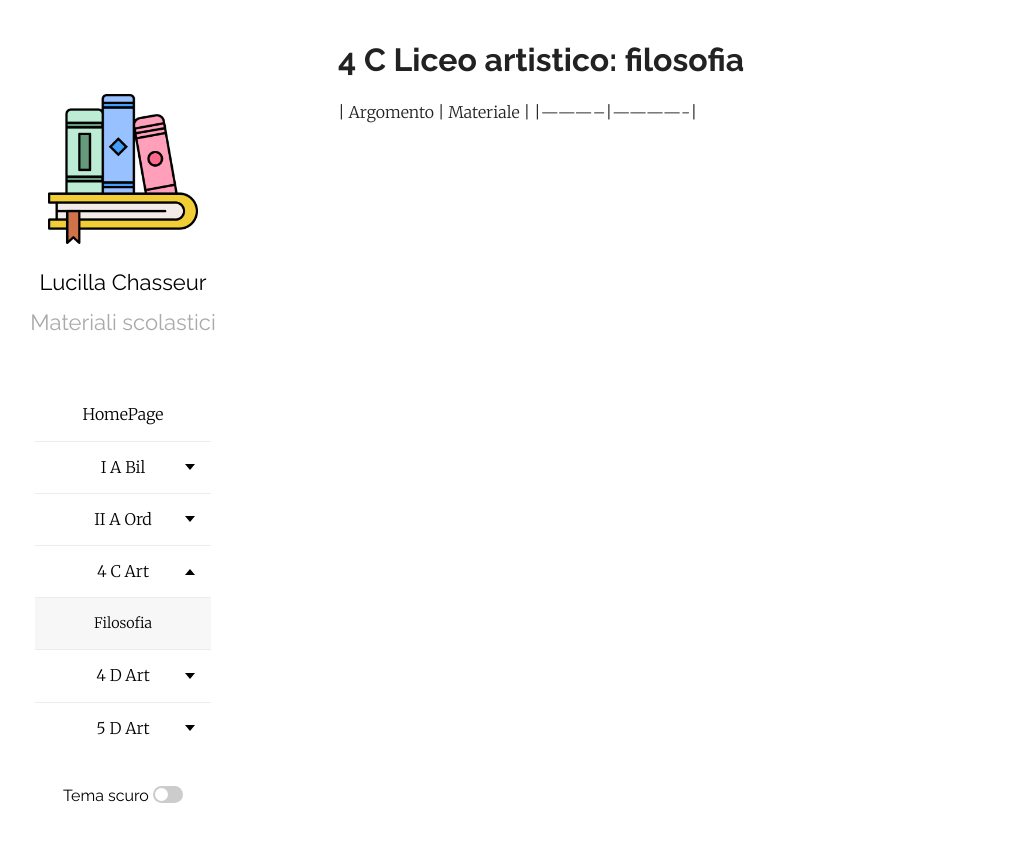
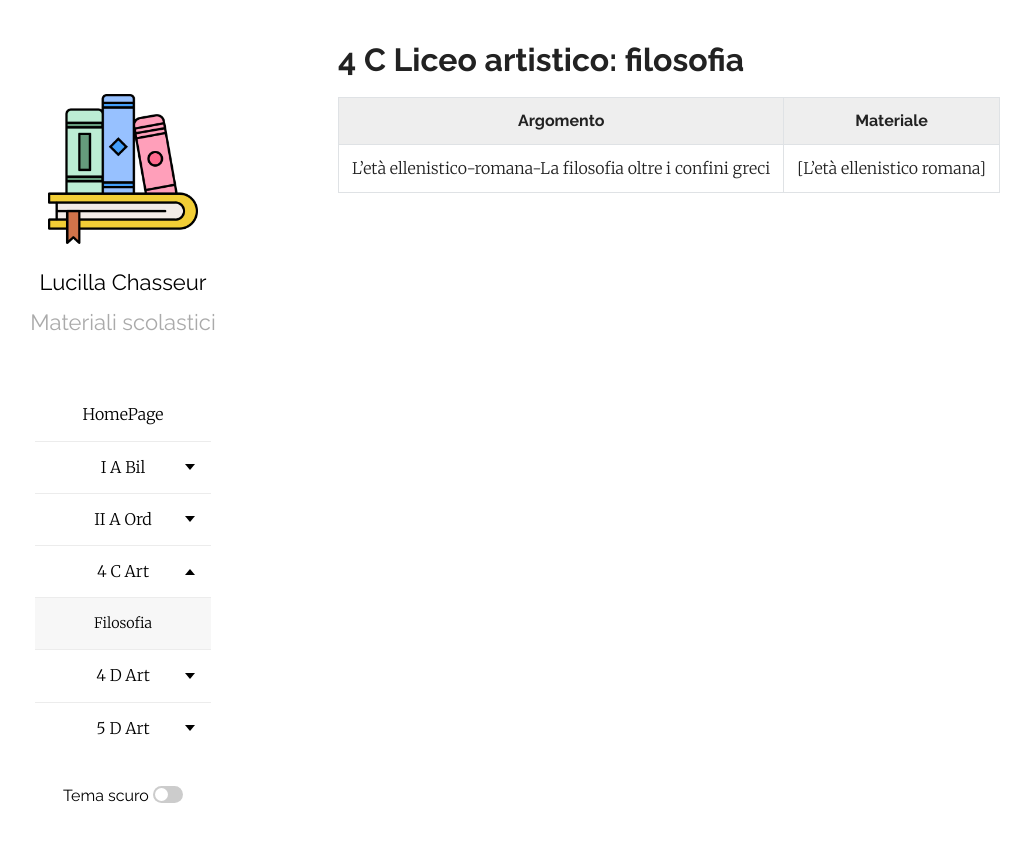
Before and after one commit to efemeridi/efemeridi.github.io, a Jekyll site: the page built from 4c_art_filosofia.md, in a window 1280 px wide. Shown: the top 842 px of the page, without its empty margins (62-1093 px from the left). Built offline with Jekyll 4.4.1, drawn with Linux system fonts in a browser that asks for light colours; our own code applies the rules of GitHub Pages for plain Markdown files.

Commit message:
Add topic on Hellenistic-Roman philosophy

```diff
--- a/4c_art_filosofia.md
+++ b/4c_art_filosofia.md
@@ -5,3 +5,4 @@ layout: page
 
 | Argomento | Materiale   |
 |-----------|-------------|
+|L'età ellenistico-romana-La filosofia oltre i confini greci|[L'età ellenistico romana]
```
